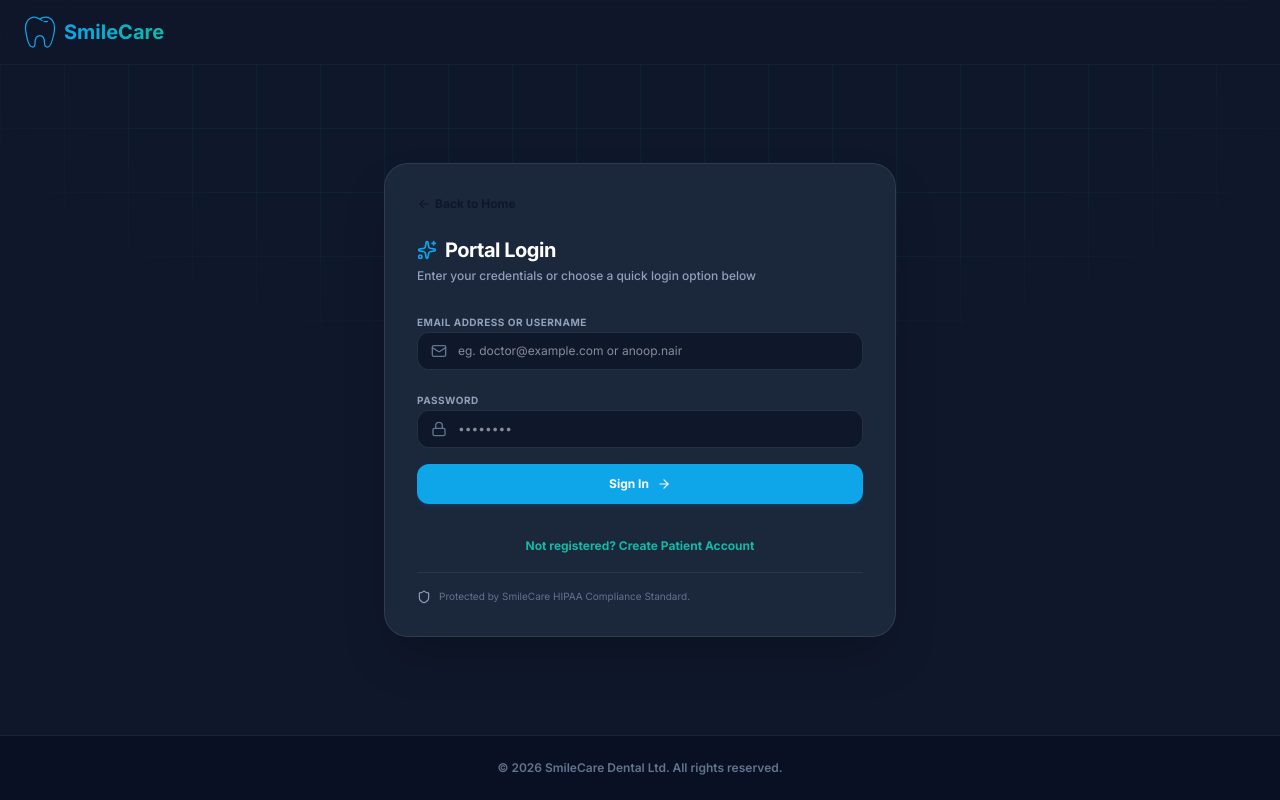
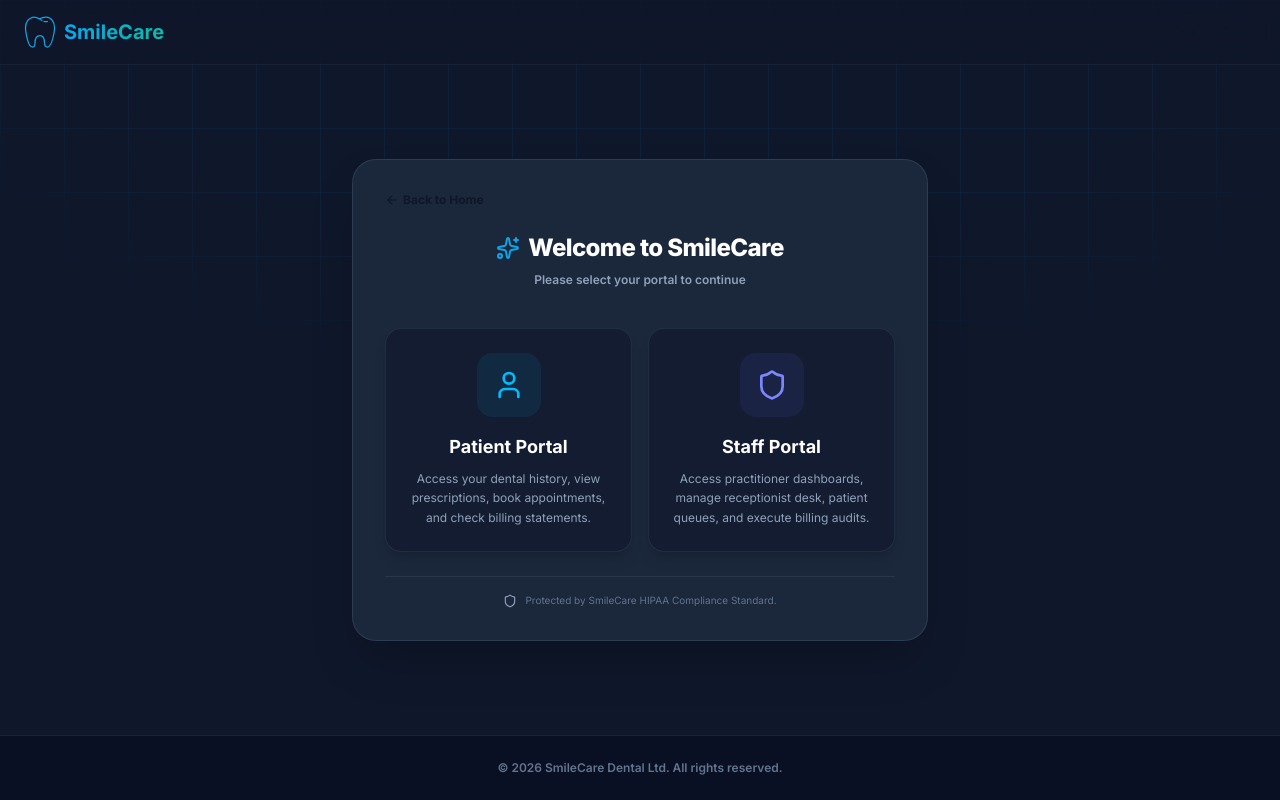
Before and after one commit to marketbytes-devops/dental-management-system, a Next.js app in the folder frontend/: page /login in a window 1280 px wide. Built offline with nearby package versions, Linux system fonts and the light colour scheme.

Commit message:
login page seperated

```diff
--- a/frontend/src/app/login/page.js
+++ b/frontend/src/app/login/page.js
@@ -72,63 +72,7 @@ function LoginContent() {
   const [password, setPassword] = useState("");
   const [isSubmitting, setIsSubmitting] = useState(false);
   const [authError, setAuthError] = useState("");
-
-  const detectRole = (emailOrId) => {
-    if (!emailOrId) return null;
-    const cleaned = emailOrId.trim().toLowerCase();
-
-    // Check dummy credentials
-    for (const [roleKey, creds] of Object.entries(dummyCredentials)) {
-      if (
-        cleaned === creds.identifier.toLowerCase() ||
-        cleaned === creds.email.toLowerCase()
-      ) {
-        return roleKey;
-      }
-    }
-
-    // Check admin username specifically
-    if (cleaned === "admin") {
-      return "admin";
-    }
-
-    // Check localStorage registered patient
-    if (typeof window !== "undefined") {
-      const registeredEmail = localStorage.getItem("patient_email");
-      const registeredPhone = localStorage.getItem("patient_phone");
-      if (
-        (registeredEmail && cleaned === registeredEmail.toLowerCase()) ||
-        (registeredPhone && cleaned === registeredPhone.replace(/\s+/g, ""))
-      ) {
-        return "patient";
-      }
-    }
-
-    // If it ends with @smilecare.com, it is staff/admin/doctor/etc.
-    if (cleaned.endsWith("@smilecare.com")) {
-      if (cleaned.startsWith("admin")) return "admin";
-      if (cleaned.startsWith("doctor") || cleaned.startsWith("anoop")) return "doctor";
-      if (cleaned.startsWith("lab") || cleaned.startsWith("anita")) return "lab";
-      if (cleaned.startsWith("frontdesk") || cleaned.startsWith("sneha") || cleaned.startsWith("receptionist")) return "frontdesk";
-      return "admin"; // Default staff role badge
-    }
-
-    // Fallback: If it contains '@' and not @smilecare.com, treat as patient
-    if (cleaned.includes("@")) {
-      return "patient";
-    }
-
-    // Fallback: if it's a 10 digit number, treat as patient
-    if (/^\d{10}$/.test(cleaned.replace(/\s+/g, ""))) {
-      return "patient";
-    }
-
-    return null;
-  };
-
-  const activeRole = detectRole(emailId);
-
-  // Autofill disabled
+  const [portalType, setPortalType] = useState(null); // 'patient', 'staff', or null
 
   const handleLoginSubmit = async (e) => {
     e.preventDefault();
@@ -158,6 +102,14 @@ function LoginContent() {
       const tokenData = await response.json();
       const jwtToken = tokenData.access_token;
       const roleType = tokenData.role_type;
+
+      // Validate portal type selection matches the account type
+      if (roleType === "patient" && portalType === "staff") {
+        throw new Error("This is a Patient account. Please log in through the Patient Portal.");
+      }
+      if (roleType === "staff" && portalType === "patient") {
+        throw new Error("This is a Staff account. Please log in through the Staff Portal.");
+      }
 
       if (roleType === "patient") {
         // Fetch patient profile details using the JWT token
@@ -227,10 +179,10 @@ function LoginContent() {
     }
   };
 
+  if (!portalType) {
     return (
-    <div className="w-full max-w-lg bg-slate-800/95 border border-slate-700/80 rounded-3xl p-8 shadow-2xl backdrop-blur-md flex flex-col justify-between min-h-[460px]">
-
-      <div className="space-y-6 w-full animate-fadeIn">
+      <div className="w-full max-w-xl bg-slate-800/95 border border-slate-700/80 rounded-3xl p-8 shadow-2xl backdrop-blur-md flex flex-col justify-between min-h-[460px] animate-fadeIn">
+        <div className="space-y-6 w-full">
           <div className="flex items-center justify-between">
             <Link
               href="/"
@@ -238,30 +190,98 @@ function LoginContent() {
             >
               <ArrowLeft className="w-3.5 h-3.5" /> Back to Home
             </Link>
-          {activeRole && (
+          </div>
+
+          <div className="text-center space-y-2">
+            <h3 className="text-2xl font-extrabold text-white tracking-tight flex items-center justify-center gap-2">
+              <Sparkles className="w-6 h-6 text-primary" /> Welcome to SmileCare
+            </h3>
+            <p className="text-slate-400 text-xs font-semibold">Please select your portal to continue</p>
+          </div>
+
+          <div className="grid grid-cols-1 sm:grid-cols-2 gap-4 pt-4">
+            {/* Patient Option Card */}
+            <button
+              onClick={() => {
+                setPortalType("patient");
+                setAuthError("");
+              }}
+              className="group flex flex-col items-center text-center p-6 bg-slate-900/60 hover:bg-slate-900 border border-slate-700/50 hover:border-sky-500/80 rounded-2xl transition-all duration-300 cursor-pointer shadow-lg hover:shadow-sky-500/10 text-left"
+            >
+              <div className="p-4 bg-sky-500/10 group-hover:bg-sky-500/20 text-sky-400 rounded-2xl transition-all duration-300 mb-4 flex items-center justify-center">
+                <User className="w-8 h-8" />
+              </div>
+              <h4 className="text-lg font-bold text-white mb-2 group-hover:text-sky-400 transition-colors text-center w-full">Patient Portal</h4>
+              <p className="text-slate-400 text-xs leading-relaxed text-center">
+                Access your dental history, view prescriptions, book appointments, and check billing statements.
+              </p>
+            </button>
+
+            {/* Staff Option Card */}
+            <button
+              onClick={() => {
+                setPortalType("staff");
+                setAuthError("");
+              }}
+              className="group flex flex-col items-center text-center p-6 bg-slate-900/60 hover:bg-slate-900 border border-slate-700/50 hover:border-indigo-500/80 rounded-2xl transition-all duration-300 cursor-pointer shadow-lg hover:shadow-indigo-500/10 text-left"
+            >
+              <div className="p-4 bg-indigo-500/10 group-hover:bg-indigo-500/20 text-indigo-400 rounded-2xl transition-all duration-300 mb-4 flex items-center justify-center">
+                <Shield className="w-8 h-8" />
+              </div>
+              <h4 className="text-lg font-bold text-white mb-2 group-hover:text-indigo-400 transition-colors text-center w-full">Staff Portal</h4>
+              <p className="text-slate-400 text-xs leading-relaxed text-center">
+                Access practitioner dashboards, manage receptionist desk, patient queues, and execute billing audits.
+              </p>
+            </button>
+          </div>
+        </div>
+
+        <div className="border-t border-slate-700/60 pt-4 mt-6 flex items-center gap-2 text-[10px] text-slate-500 justify-center">
+          <Shield className="w-3.5 h-3.5 text-slate-400" />
+          <span>Protected by SmileCare HIPAA Compliance Standard.</span>
+        </div>
+      </div>
+    );
+  }
+
+  return (
+    <div className="w-full max-w-lg bg-slate-800/95 border border-slate-700/80 rounded-3xl p-8 shadow-2xl backdrop-blur-md flex flex-col justify-between min-h-[460px] animate-fadeIn">
+      <div className="space-y-6 w-full">
+        <div className="flex items-center justify-between">
+          <button
+            onClick={() => {
+              setPortalType(null);
+              setEmailId("");
+              setPassword("");
+              setAuthError("");
+            }}
+            className="flex items-center gap-1 text-slate-450 hover:text-white text-xs font-bold transition-colors cursor-pointer bg-transparent border-none outline-none"
+          >
+            <ArrowLeft className="w-3.5 h-3.5" /> Back to Selection
+          </button>
           <span className={`text-[10px] font-bold tracking-widest uppercase px-2.5 py-1 rounded ${
-              activeRole === "patient" ? "bg-sky-500/20 text-sky-400" :
-              activeRole === "doctor" ? "bg-teal-500/20 text-teal-400" :
-              activeRole === "lab" ? "bg-amber-500/20 text-amber-400" :
-              activeRole === "frontdesk" ? "bg-green-500/20 text-green-400" :
-              "bg-indigo-500/20 text-indigo-400"
+            portalType === "patient" ? "bg-sky-500/20 text-sky-400" : "bg-indigo-500/20 text-indigo-400"
           }`}>
-              {roles[activeRole].name} Portal
+            {portalType === "patient" ? "Patient" : "Staff"} Portal
           </span>
-          )}
         </div>
 
         <div>
           <h3 className="text-xl font-bold text-white tracking-tight flex items-center gap-2">
-            <Sparkles className="w-5 h-5 text-primary" /> Portal Login
+            <Sparkles className="w-5 h-5 text-primary" /> {portalType === "patient" ? "Patient Login" : "Staff Login"}
           </h3>
-          <p className="text-slate-400 text-xs mt-1 font-medium">Enter your credentials or choose a quick login option below</p>
+          <p className="text-slate-400 text-xs mt-1 font-medium">
+            {portalType === "patient"
+              ? "Enter your registered email address or phone number to sign in"
+              : "Enter your clinic credentials or username to sign in"
+            }
+          </p>
         </div>
 
         <form onSubmit={handleLoginSubmit} className="space-y-4">
           <div className="space-y-1 text-left">
             <label className="text-[10px] uppercase font-bold text-slate-400 tracking-wider">
-              Email Address or Username
+              {portalType === "patient" ? "Phone Number or Email" : "Username or Email"}
             </label>
             <div className="relative flex items-center">
               <Mail className="absolute left-3.5 text-slate-500 w-4 h-4" />
@@ -273,7 +293,7 @@ function LoginContent() {
                   setEmailId(e.target.value);
                   setAuthError("");
                 }}
-                placeholder="eg. doctor@example.com or anoop.nair"
+                placeholder={portalType === "patient" ? "eg. 9876543210 or patient@example.com" : "eg. doctor@example.com or admin"}
                 className="w-full bg-slate-900 border border-slate-700/60 rounded-xl py-2.5 pl-10 pr-4 text-xs outline-none focus:border-primary transition-all text-white placeholder:text-slate-650"
               />
             </div>
@@ -312,9 +332,8 @@ function LoginContent() {
           </button>
         </form>
 
-        {/* Quick Demo Accounts removed */}
-
-        <div className="text-center pt-1">
+        {portalType === "patient" && (
+          <div className="text-center pt-1 animate-fadeIn">
             <Link
               href="/register"
               className="text-xs text-secondary hover:text-secondary/80 font-bold transition-all cursor-pointer"
@@ -322,6 +341,7 @@ function LoginContent() {
               Not registered? Create Patient Account
             </Link>
           </div>
+        )}
       </div>
 
       <div className="border-t border-slate-700/60 pt-4 mt-4 flex items-center gap-2 text-[10px] text-slate-500">
```
Lines whose indentation alone changed are shown as unchanged.
